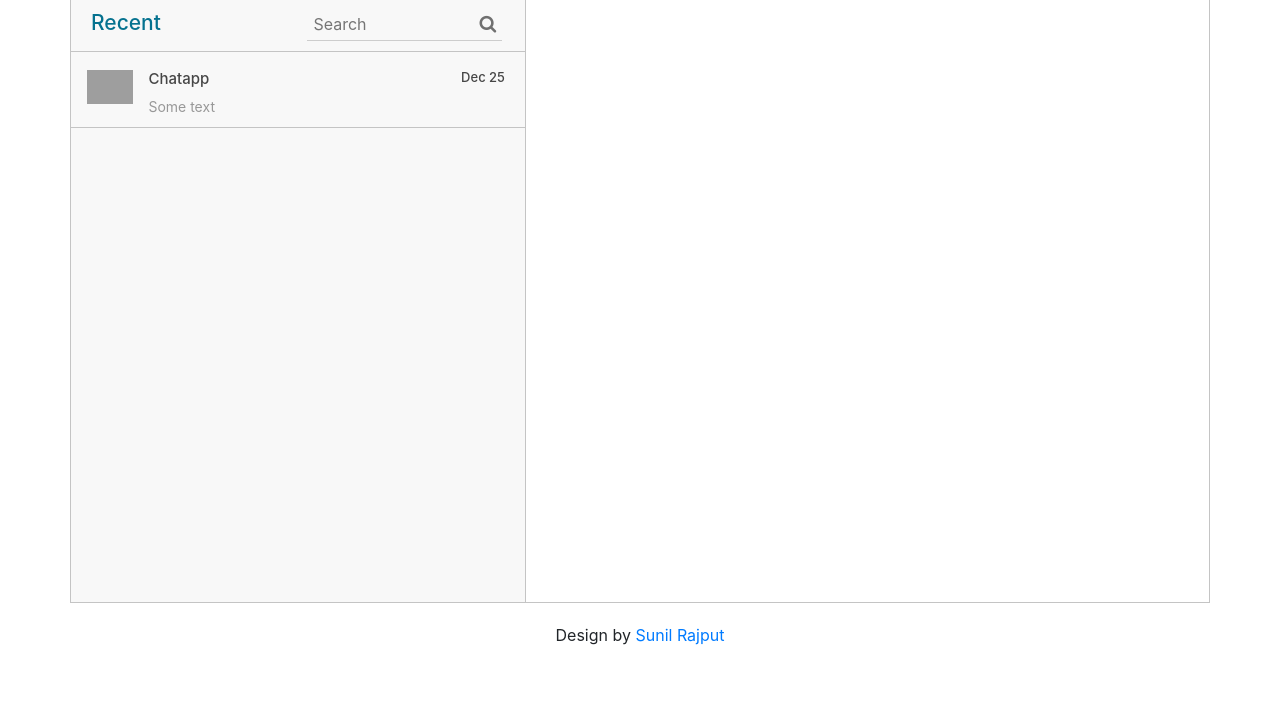
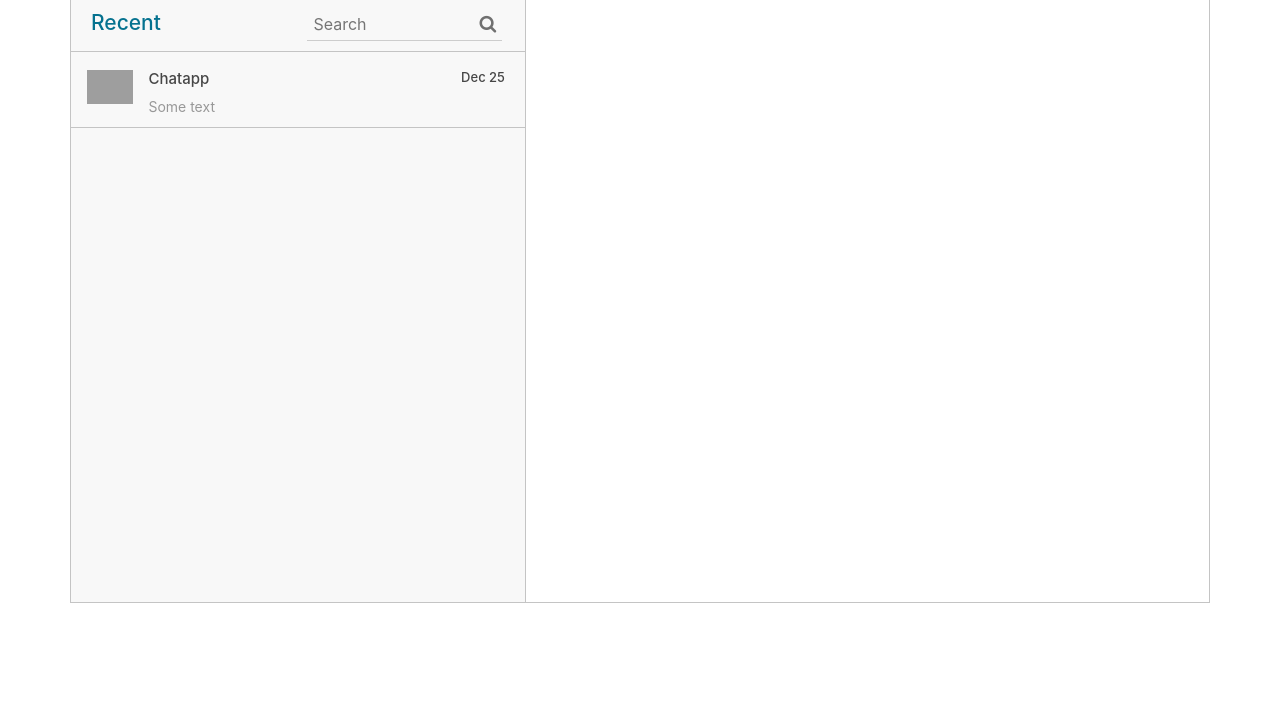
Before and after one commit to manupatel007/Chatapp, a Django app: page /chat_home/ in a window 1280 px wide. Shown: the part 43-768 px from the top of the page. Run offline with Django 3.2, Linux system fonts and the light colour scheme; data comes from the database, SQL or seed files in the repository; some libraries are stand-ins or nearby versions; grey boxes are pictures that could not be loaded.

Commit message:
Minor Changes again

```diff
--- a/chatapp/chat/templates/chat.html
+++ b/chatapp/chat/templates/chat.html
@@ -668,7 +668,7 @@ window.onload = setInterval(function() {
       </div>
 
 
-      <p class="text-center top_spac"> Design by <a target="_blank" href="#">Sunil Rajput</a></p>
+
 
     </div></div>
 
```
